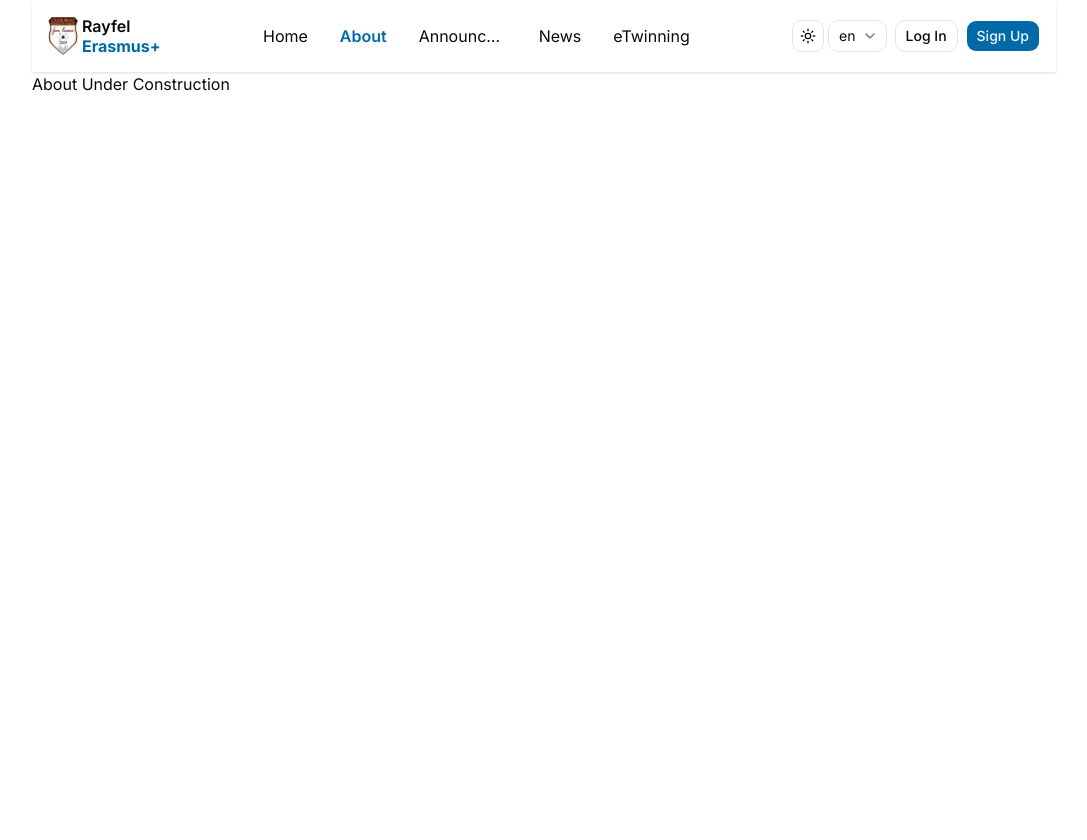
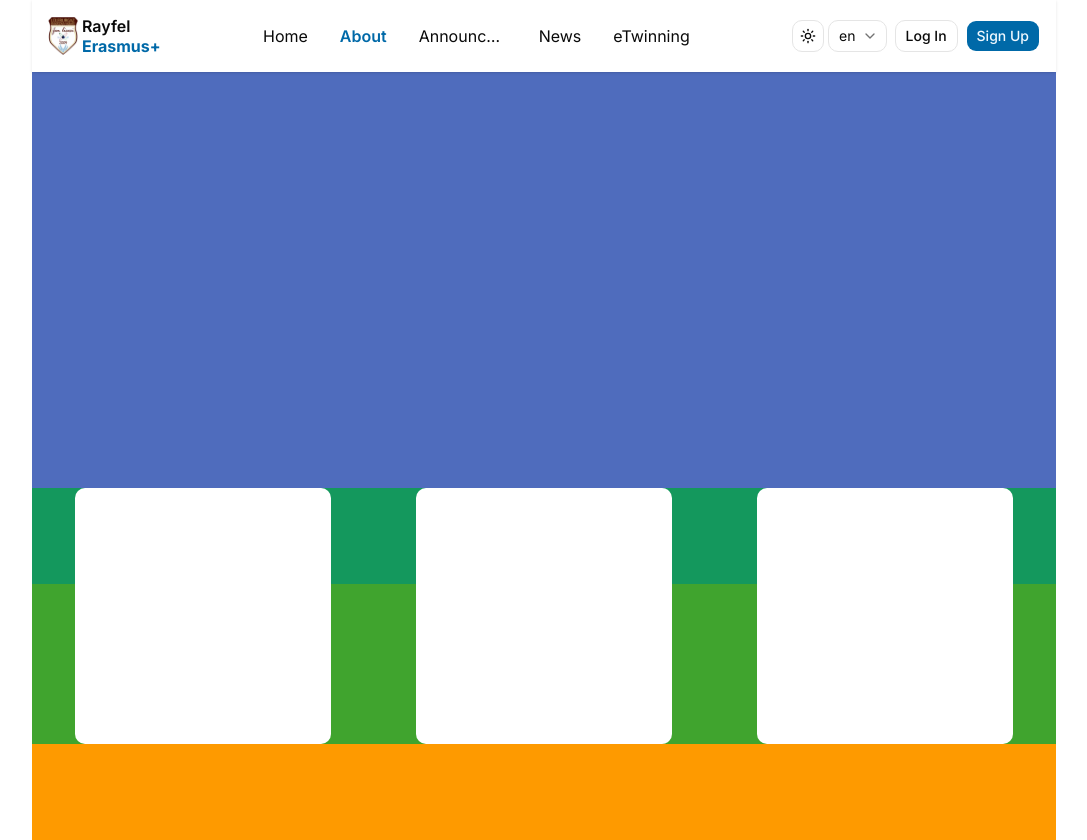
Before and after one commit to tunapotur/rayfel-erasmus-plus, a Next.js app: page /en/about in a window 1280 px wide. Shown: the whole page, without its empty margins (96-1183 px from the left). Before the commit the page ends 800 px from the top, so only its background shows below. Built offline with nearby package versions, Linux system fonts and the light colour scheme.

Commit message:
About page hero

```diff
--- a/src/app/[locale]/about/page.tsx
+++ b/src/app/[locale]/about/page.tsx
@@ -1,3 +1,16 @@
 export default function AboutPage() {
-  return <div>About Under Construction</div>;
+  return (
+    <div>
+      <div className="w-full h-192 bg-amber-500 flex flex-col items-center relative z-15">
+        <div className="w-full bg-blue-600/75 h-128 absolute top-0 z-5">
+          <div className=""></div>
+        </div>
+        <div className="w-full bottom-24 h-64 bg-green-600/75 absolute z-10 flex flex-row justify-around">
+          <div className="w-64 h-full bg-background rounded-lg"></div>
+          <div className="w-64 h-full bg-background rounded-lg"></div>
+          <div className="w-64 h-full bg-background rounded-lg"></div>
+        </div>
+      </div>
+    </div>
+  );
 }
```
